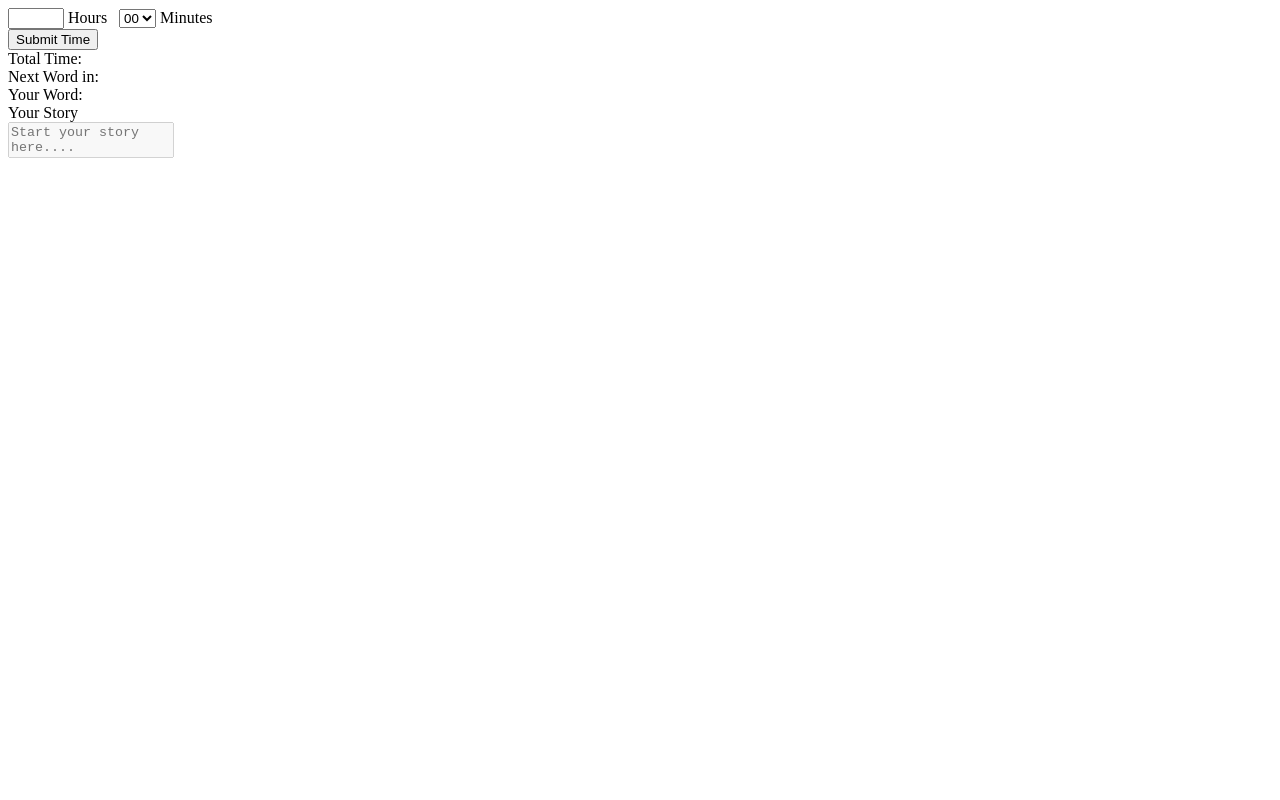
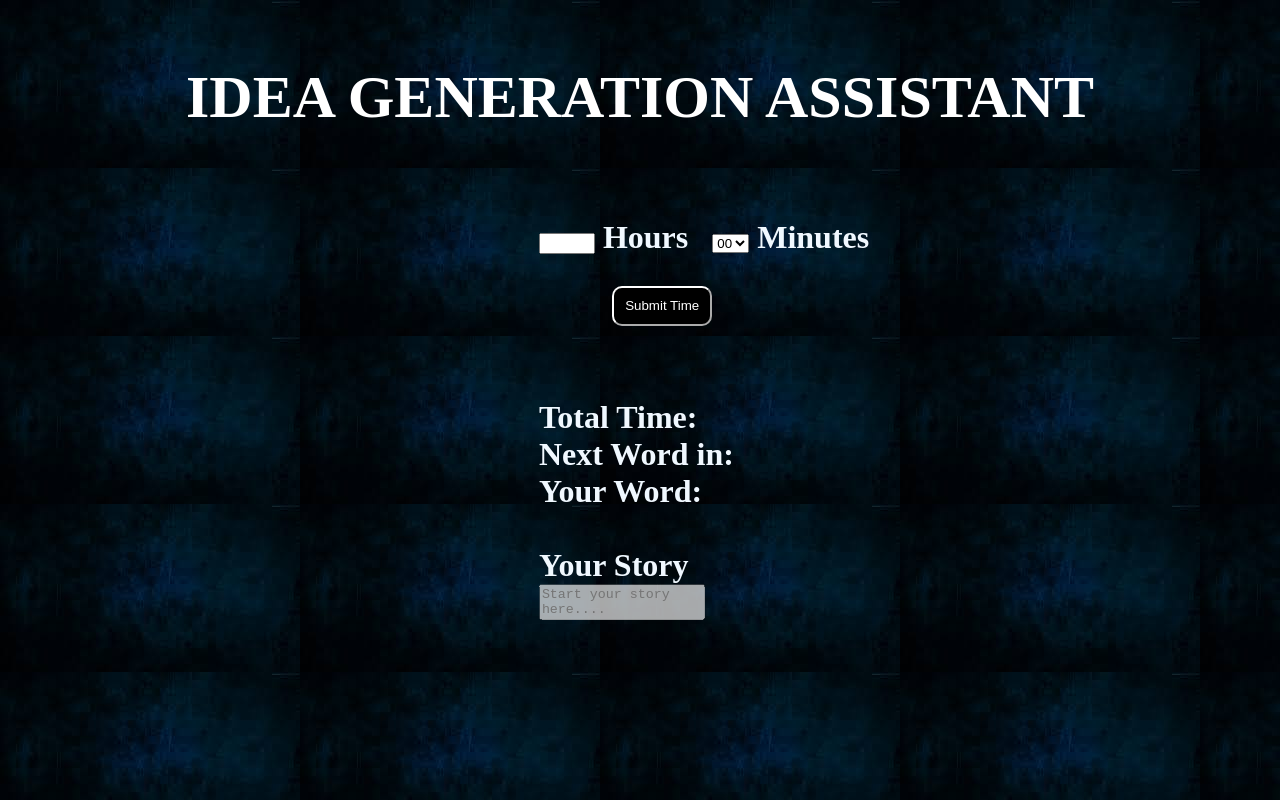
Before and after one commit to sivanienejukumar/idea-generation-assistant, a plain HTML site: page index.html in a window 1280 px wide. Drawn offline with Linux system fonts and the light colour scheme.

Commit message:
added style

```diff
--- a/index.html
+++ b/index.html
@@ -10,9 +10,60 @@
          overflow: hidden;
          resize: none;
       }
+
+      body{
+         background-image: url("images.jpeg");
+         color: aliceblue;
+         font-weight: 700;
+
+      }
+
+      div.container{
+         margin-left: 42%;
+         font-size: 32px;
+      }
+      form{
+        margin-top: 6%;
+      }
+
+      #time_submit_button{
+         background-color: black;
+         color: white;
+         height: 40px;
+         width: 100px;
+         margin-left: 10%;
+         margin-top: 4%;
+         margin-bottom: 5%;
+         border-color: #ffffff;
+         border-radius: 10px;
+
+      }
+      h1.head{
+         color: white;
+         text-align: center;
+         margin-top: 5%;
+         font-size: 60px;
+      }
+
+      div.line{
+         width: 700px;
+         color: white;
+         height: 3px;
+      }
+
+      .con-two{
+         margin-top: 5%;
+      }
+
+      .con-three{
+         margin-top: 5%;
+      }
    </style>
 </head>
 <body>
+   <h1 class="head">IDEA GENERATION ASSISTANT</h1>
+   <div class="line"></div>
+   <div class="container">
       <form>
          <input type="number" name="hours" id="hours" min="00" max="24">
          Hours &nbsp;
@@ -26,11 +77,21 @@
          <br>
          <button type="button" onclick="checkTime()" id="time_submit_button">Submit Time</button>
       </form>
+      <div class="con-two">
          <div id="total_time">Total Time: </div>
          <div id="word_time">Next Word in:</div>
          <div id="random_word">Your Word:</div>
+      </div>
+
+      <div class="con-three">
          Your Story
       <textarea id="autoresizing" placeholder="Start your story here...." disabled></textarea>
+      </div>
+   </div>
+
+
+
+
 
    <script>
 
```
Also changed, not shown: images.jpeg (added). Lines whose indentation alone changed are shown as unchanged.
